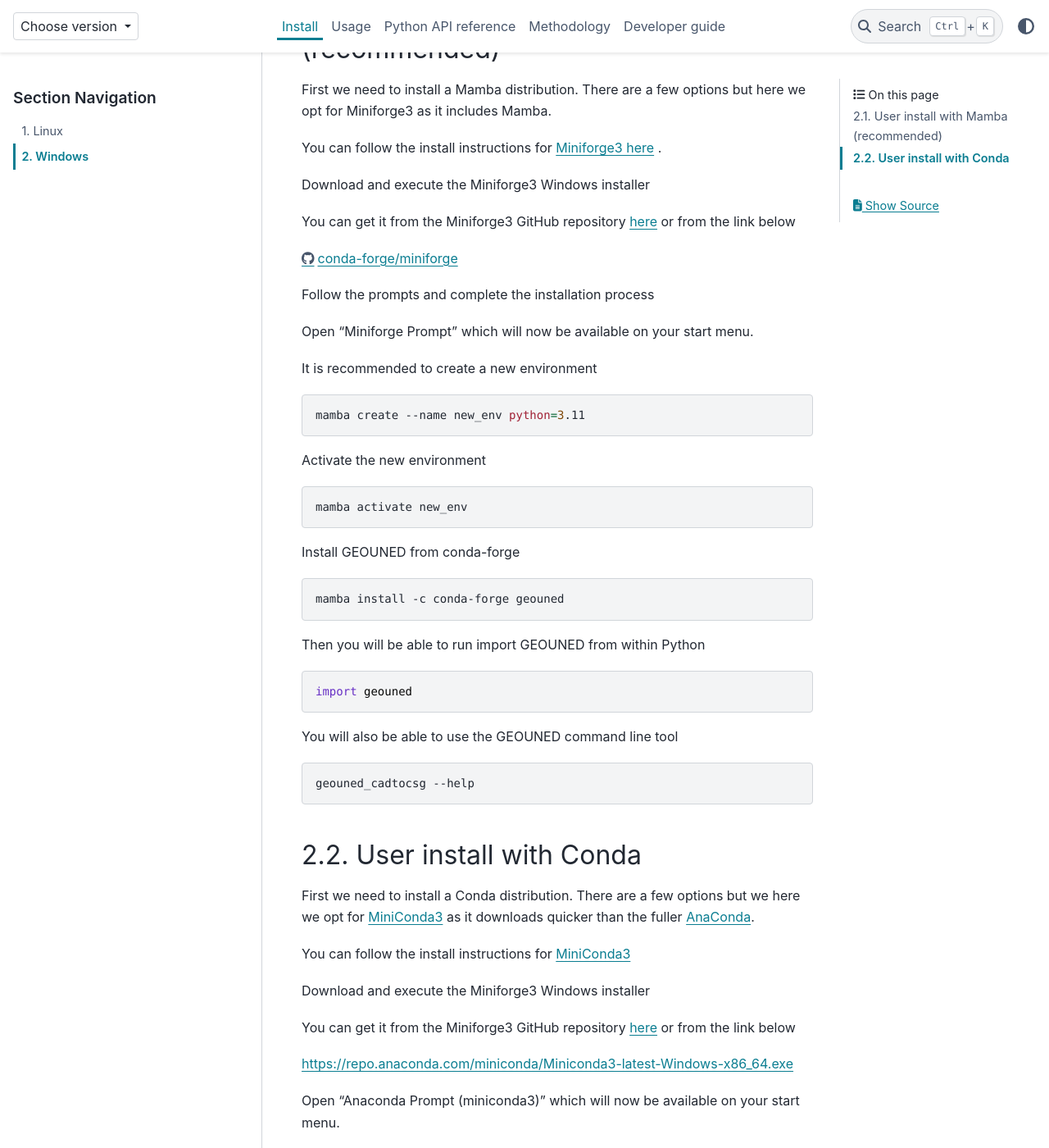
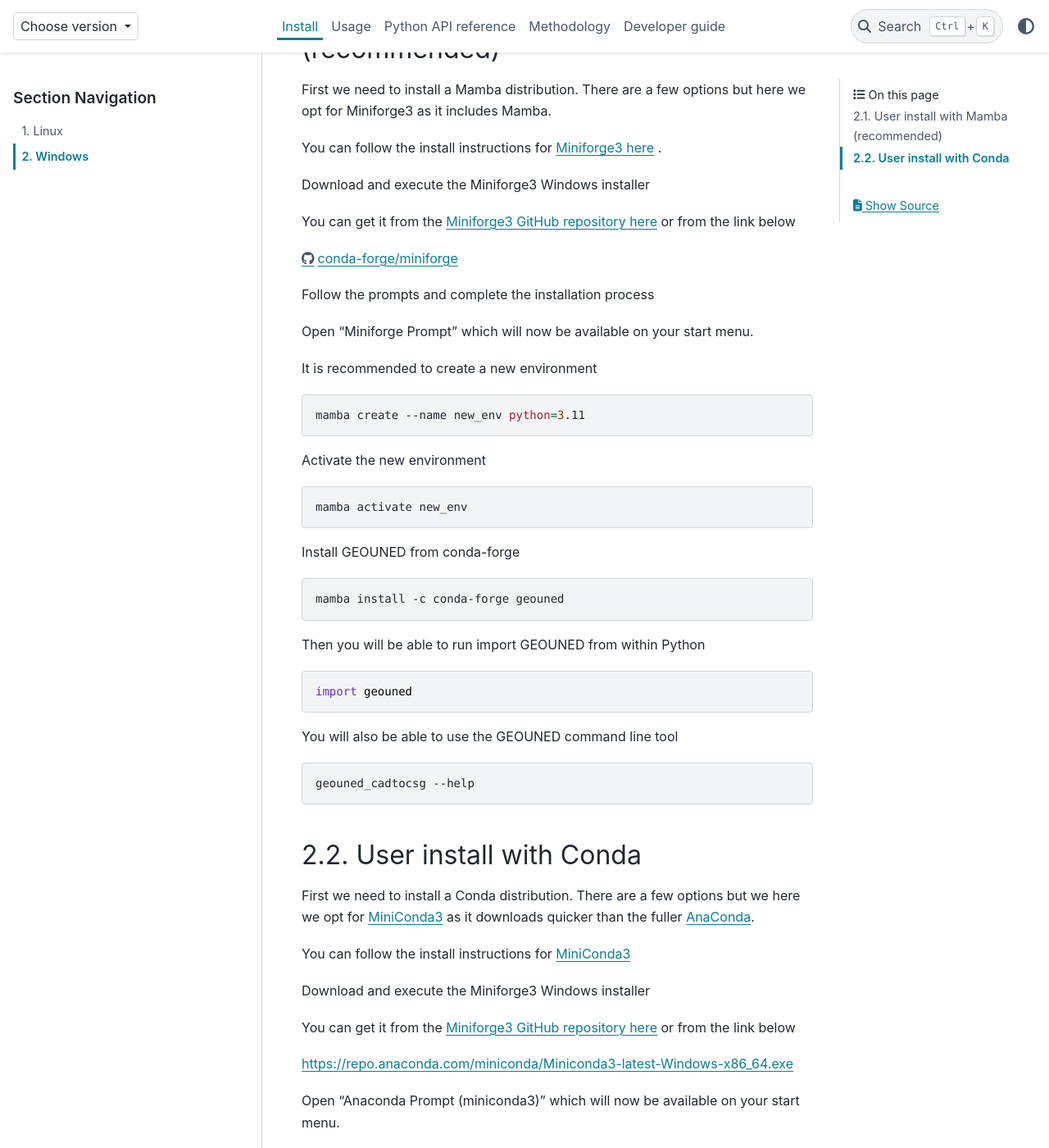
Before and after one commit to GEOUNED-org/GEOUNED, a Sphinx documentation site: the page built from docs/install/install_windows.rst, in a window 1280 px wide and 1400 px high, scrolled down 231 px. Shown: the whole window at 82% size. Built offline with Sphinx 7.4.7 and the PyData theme 0.15.4, drawn with Linux system fonts in a browser that asks for light colours; the version number could not be read and is left out.

Commit message:
general tidy

```diff
--- a/docs/conf.py
+++ b/docs/conf.py
@@ -25,7 +25,6 @@
 # The full version, including alpha/beta/rc tags
 import geouned
 version = geouned.__version__
-# # The full version, including alpha/beta/rc tags.
 release = geouned.__version__
 
 
@@ -64,9 +63,9 @@
 # so a file named "default.css" will overwrite the builtin "default.css".
 html_static_path = ["_static"]
 
-# html_context = {
-#     "display_github": True,
-# }
+html_context = {
+    "display_github": True,
+}
 # html_favicon = "favicon.ico"
 
 # Version match must match the 'version' key in version_swticher.json
--- a/docs/install/install_windows.rst
+++ b/docs/install/install_windows.rst
@@ -11,7 +11,7 @@
 
 Download and execute the Miniforge3 Windows installer
 
-You can get it from the Miniforge3 GitHub repository `here <https://github.com/conda-forge/miniforge?tab=readme-ov-file#miniforge-pypy3>`_ or from the link below
+You can get it from the `Miniforge3 GitHub repository here <https://github.com/conda-forge/miniforge?tab=readme-ov-file#miniforge-pypy3>`_ or from the link below
 
 `https://github.com/conda-forge/miniforge/releases/latest/download/Miniforge3-Windows-x86_64.exe <https://github.com/conda-forge/miniforge/releases/latest/download/Miniforge3-Windows-x86_64.exe>`_
 
@@ -58,7 +58,7 @@
 
 Download and execute the Miniforge3 Windows installer
 
-You can get it from the Miniforge3 GitHub repository `here <https://docs.anaconda.com/free/miniconda/>`_ or from the link below
+You can get it from the `Miniforge3 GitHub repository here <https://docs.anaconda.com/free/miniconda/>`_ or from the link below
 
 `https://repo.anaconda.com/miniconda/Miniconda3-latest-Windows-x86_64.exe <https://repo.anaconda.com/miniconda/Miniconda3-latest-Windows-x86_64.exe>`_
 
```
Also changed, not shown: 2 other files.
